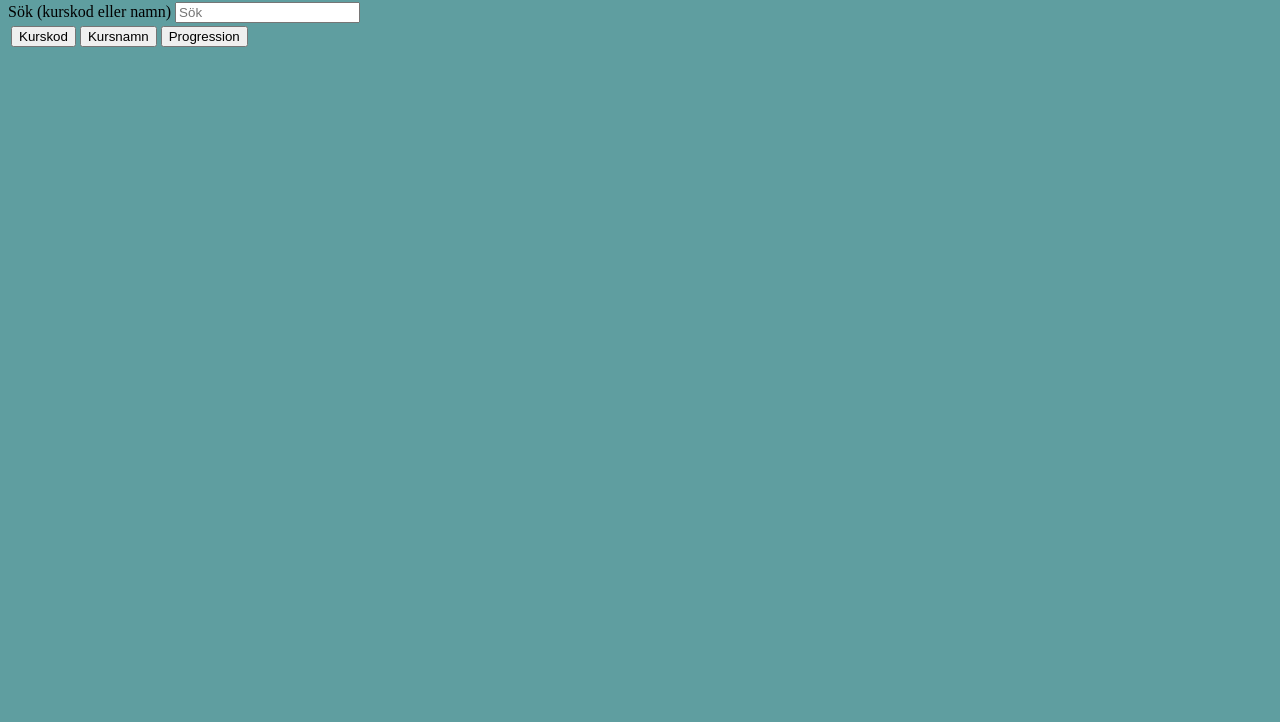
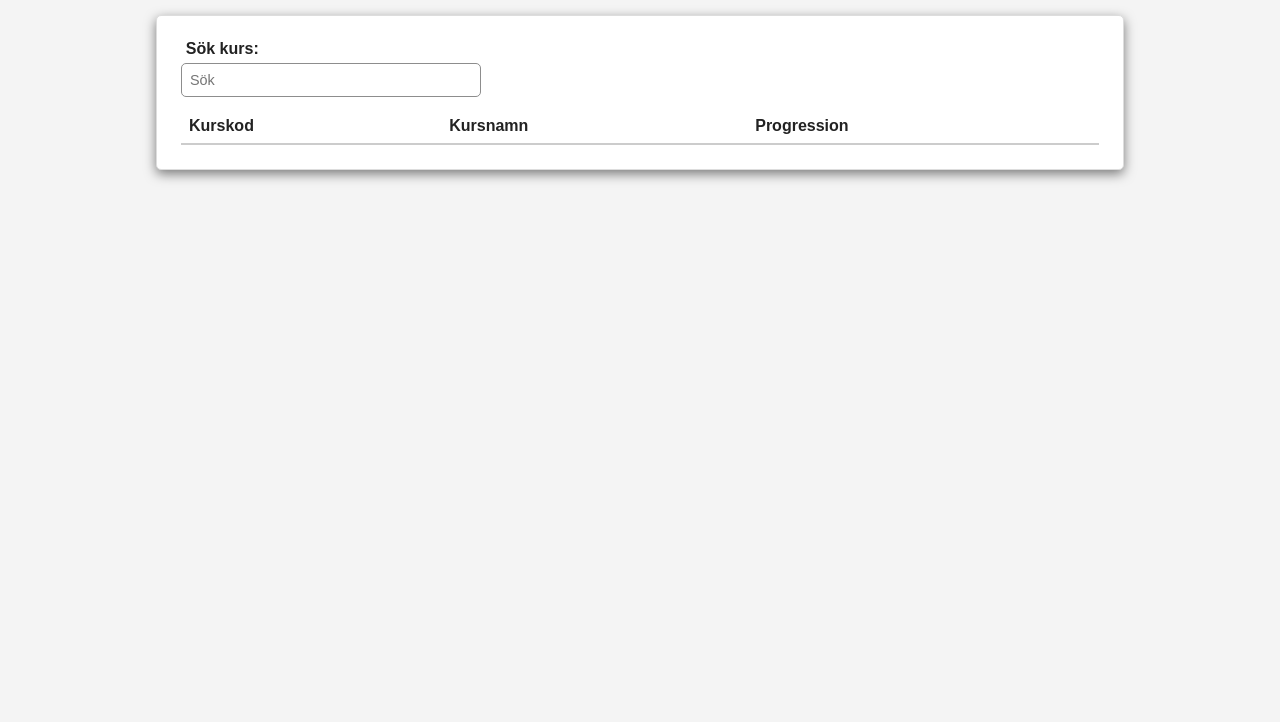
Before and after one commit to fredrikastjernlof/LAB2_RAMSCHEMA, a website built with Vite: page index.html in a window 1280 px wide. Shown: the part 78-800 px from the top of the page. Built offline with nearby package versions, Linux system fonts and the light colour scheme; no server answers.

Commit message:
Skapar README.md, strukturerar HTML-kod och lägger grundläggande styling

```diff
--- a/index.html
+++ b/index.html
@@ -1,16 +1,24 @@
 <!doctype html>
 <html lang="sv">
+
 <head>
   <meta charset="UTF-8" />
   <meta name="viewport" content="width=device-width, initial-scale=1.0" />
   <link rel="stylesheet" href="src/css/styles.css">
-    <title>LAB2_RAMSCHEMA</title>
+  <title>LAB2-RAMSCHEMA</title>
 </head>
+
 <body>
   <div id="app">
+    <header>
       <H1>Ramchema – Webbutveckling</H1>
-    <label for="search">Sök (kurskod eller namn)</label>
+      <p id="status"></p>
+    </header>
+    <section class="panel">
+      <div class="controls">
+        <label for="search">Sök kurs:</label>
         <input id="search" type="text" placeholder="Sök">
+      </div>
       <table>
         <thead>
           <tr>
@@ -27,8 +35,9 @@
         </thead>
         <tbody id="tbody"></tbody>
       </table>
-    <p id="status"></p>
+    </section>
   </div>
   <script type="module" src="/src/js/main.js"></script>
 </body>
+
 </html>
--- a/src/css/styles.css
+++ b/src/css/styles.css
@@ -1,3 +1,96 @@
-body{
-    background-color: cadetblue;
+/* Grundinställningar */
+* {
+  box-sizing: border-box;
 }
+
+body {
+  margin: 0;
+  font-family: Arial, Helvetica, sans-serif;
+  background-color: #f4f4f4;
+  color: #222;
+}
+
+/* Wrapper */
+#app {
+  max-width: 1000px;
+  margin: 0 auto;
+  padding: 2rem 1rem;
+}
+
+/* Header */
+header {
+  margin-bottom: 1.5rem;
+}
+
+
+h1 {
+  margin: 0 0 0.4rem 0;
+}
+
+#status {
+  margin: 0;
+  font-size: 1rem;
+  color: #555;
+}
+
+/* Panel runt sök och tabell */
+.panel {
+  background-color: #fff;
+  border: 1px solid #ddd;
+  border-radius: 5px;
+  padding: 1.5rem;
+  box-shadow: 0 4px 12px rgba(0,0,0,0.5);
+}
+
+/* Sök */
+.controls {
+  margin-bottom: 0.75rem;
+}
+
+label {
+  display: block;
+  margin: 0 0 0.3rem 0.3rem;
+  font-weight: bold;
+}
+
+input[type="text"] {
+  width: 100%;
+  max-width: 300px;
+  font-size: 0.9rem;
+  padding: 0.5rem;
+  border: 1px solid #8d8d8d;
+  border-radius: 5px;
+}
+
+/* Tabell */
+table {
+  width: 100%;
+  border-collapse: collapse;
+}
+
+thead th {
+  text-align: left;
+  border-bottom: 2px solid #ccc;
+  padding: 0.5rem;
+}
+
+tbody td {
+  padding: 0.5rem;
+  border-bottom: 1px solid #ddd;
+}
+
+/* Hover-effekt */
+tbody tr:hover {
+  background-color: #f0f0f0;
+}
+
+/* Sorteringsknappar */
+th button {
+  all: unset;
+  cursor: pointer;
+  font-weight: bold;
+}
+
+th button:hover {
+  text-decoration: underline;
+}
```
Also changed, not shown: README.md (added). Lines whose indentation alone changed are shown as unchanged.
